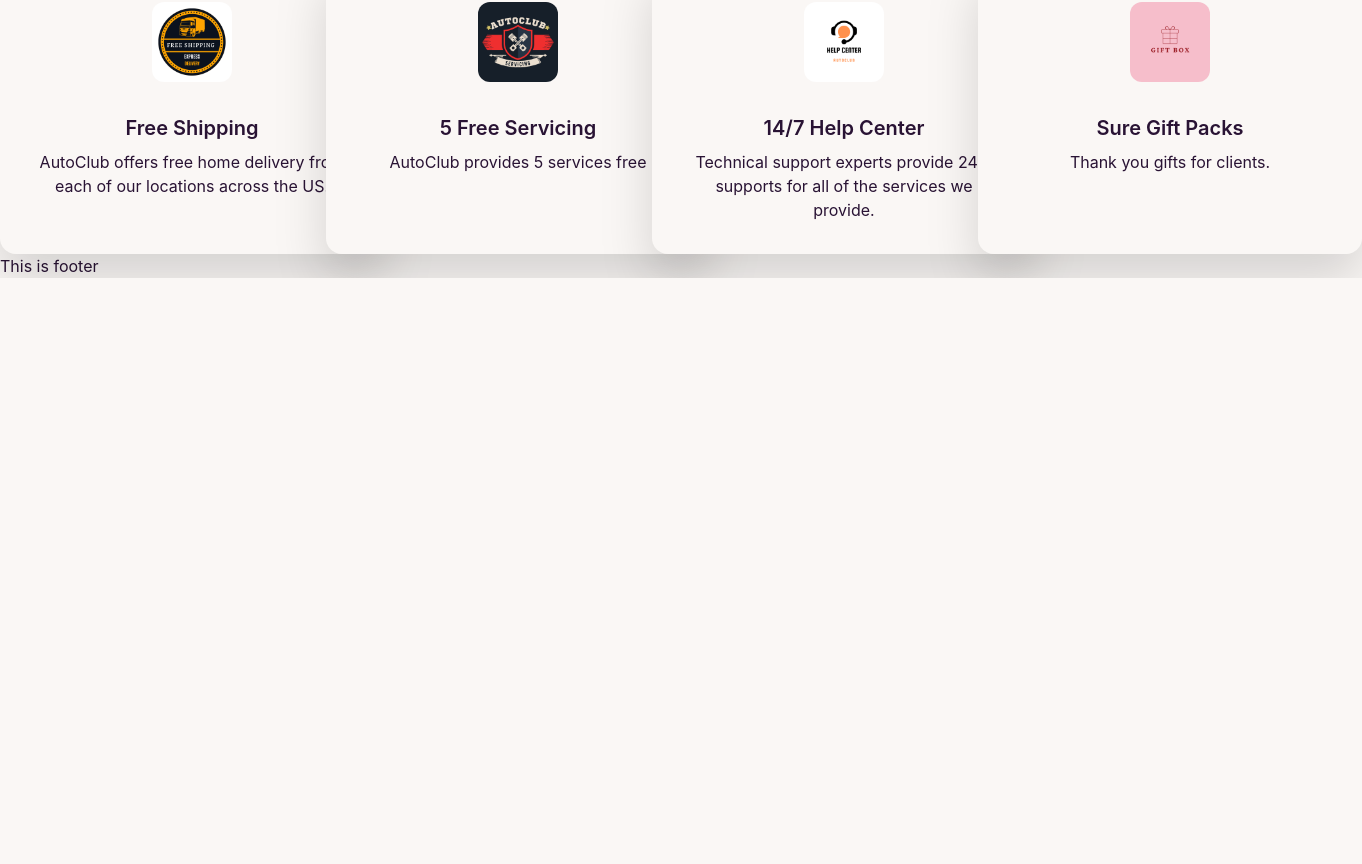
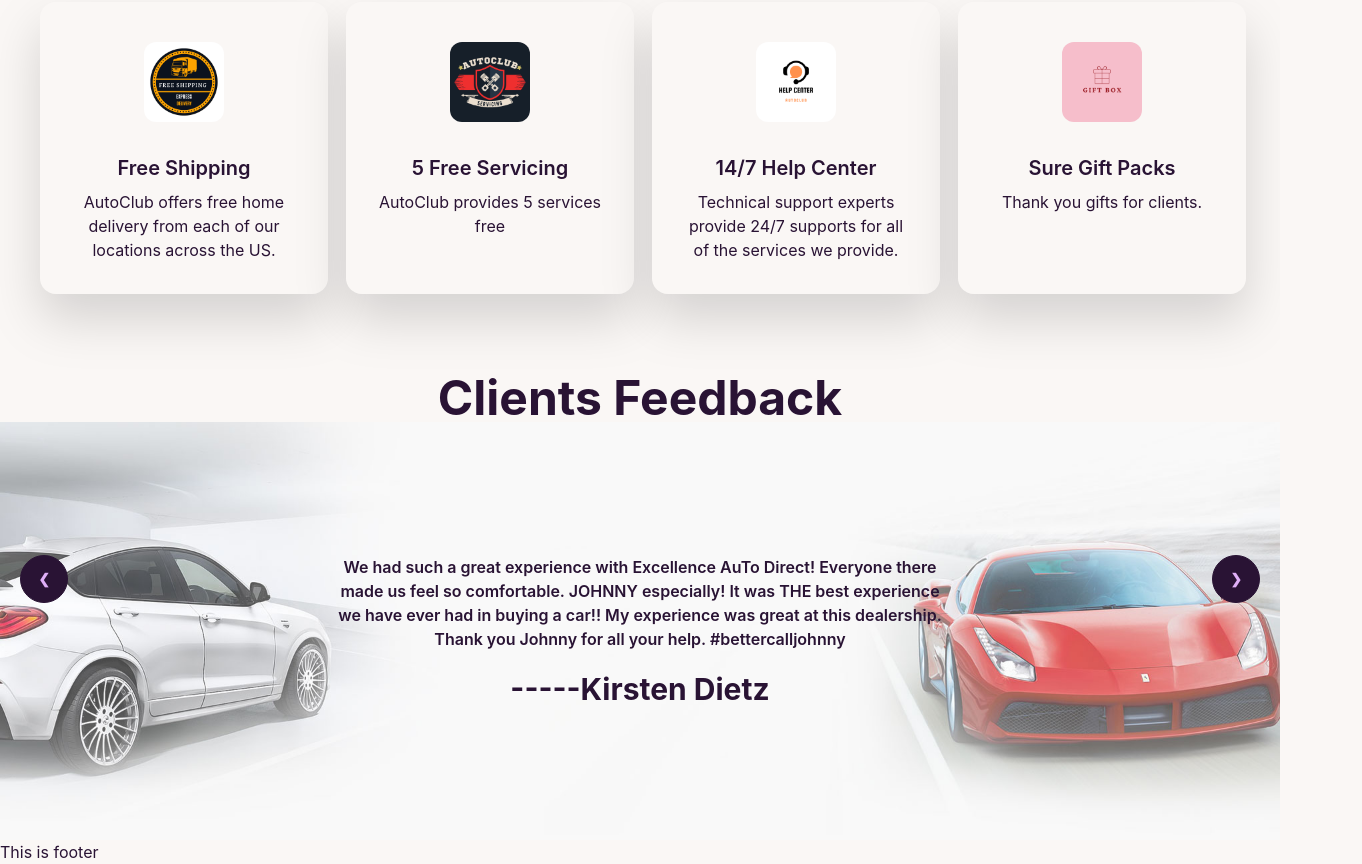
Before and after one commit to syedfarhanreza/auto-club-client, a React (Create React App) app: page / in a window 1280 px wide. Shown: the part 942-1806 px from the top of the page, 1362 px wide, since content can reach past the window. Before the commit the page ends 1220 px from the top, so only its background shows below. Built offline with nearby package versions, Linux system fonts and the light colour scheme.

Commit message:
feedback section added

```diff
--- /dev/null
+++ b/src/Pages/Home/Feedback/Feedback.js
@@ -0,0 +1,63 @@
+import React from 'react';
+import bg from '../../../assets/feedback/feedback-bg.jpg'
+const Feedback = () => {
+    return (
+       <div className='mt-10'>
+            <h1 className='text-5xl font-bold text-center'>Clients Feedback</h1>
+         <div className="carousel w-full">
+            <div id="slide1" className="carousel-item relative w-full">
+                <img src={bg} alt="Background" className="w-full" />
+                <div className="absolute flex justify-between transform -translate-y-1/2 left-5 right-5 top-1/2">
+                    <a href="#slide4" className="btn btn-circle">❮</a>
+
+                    <div className='text-center items-center w-1/2 mx-auto'>
+                        <p className='font-semibold'>We had such a great experience with Excellence AuTo Direct! Everyone there made us feel so comfortable. JOHNNY especially! It was THE best experience we have ever had in buying a car!! My experience was great at this dealership. Thank you Johnny for all your help. #bettercalljohnny</p>
+                        <h1 className='text-3xl font-bold mt-5'>-----Kirsten Dietz</h1>
+                    </div>
+
+                    <a href="#slide2" className="btn btn-circle">❯</a>
+                </div>
+            </div>
+            <div id="slide2" className="carousel-item relative w-full">
+                <img src={bg} alt="Background" className="w-full" />
+                <div className="absolute flex justify-between transform -translate-y-1/2 left-5 right-5 top-1/2">
+                    <a href="#slide1" className="btn btn-circle">❮</a>
+
+                    <div className='text-center items-center w-1/2 mx-auto'>
+                        <p className='font-semibold'>I had an absolutely amazing experience working with Excellence Auto! Honestly, the best dealership I’ve ever worked with. They are all very professional, extremely helpful and just pleasant all around. I worked mostly with Austin, Matt, and Tamara- and I couldn’t say enough kind things. Oh, and I love the car!</p>
+                        <h1 className='text-3xl font-bold mt-5'>-----Kasandra Mancillas</h1>
+                    </div>
+
+                    <a href="#slide3" className="btn btn-circle">❯</a>
+                </div>
+            </div>
+            <div id="slide3" className="carousel-item relative w-full">
+                <img src={bg} alt="Background" className="w-full" />
+                <div className="absolute flex justify-between transform -translate-y-1/2 left-5 right-5 top-1/2">
+                    <a href="#slide2" className="btn btn-circle">❮</a>
+                    <div className='text-center items-center w-1/2 mx-auto'>
+                        <p className='font-semibold'>Spent the last two months searching for a vehicle and narrowed it down to two that were conveniently located at Excellence. Austin was consistent with his communication and was a great help throughout the entire buying process. Will come back in the future!</p>
+                        <h1 className='text-3xl font-bold mt-5'>-----Bryan Artea</h1>
+                    </div>
+                    <a href="#slide4" className="btn btn-circle">❯</a>
+                </div>
+            </div>
+            <div id="slide4" className="carousel-item relative w-full">
+                <img src={bg} alt="Background" className="w-full" />
+                <div className="absolute flex justify-between transform -translate-y-1/2 left-5 right-5 top-1/2">
+                    <a href="#slide3" className="btn btn-circle">❮</a>
+
+                    <div className='text-center items-center w-1/2 mx-auto'>
+                        <p className='font-semibold'>Fantastic Experience at dealership. I went to checkout some used cars from their inventory and Leo helped me decide what is the best fit for me since I was first time car buyer. I would definitely recommend to at-least visit dealership specially if you are new buyer. You'll experience amazing service and transparency in the process.</p>
+                        <h1 className='text-3xl font-bold mt-5'>-----Black Kitty Cat</h1>
+                    </div>
+
+                    <a href="#slide1" className="btn btn-circle">❯</a>
+                </div>
+            </div>
+        </div>
+       </div>
+    );
+};
+
+export default Feedback;
--- a/src/Pages/Home/Home/Home.js
+++ b/src/Pages/Home/Home/Home.js
@@ -1,5 +1,6 @@
 import React from 'react';
 import Banner from '../Banner/Banner';
+import Feedback from '../Feedback/Feedback';
 import InfoCards from '../InfoCards/InfoCards';
 
 const Home = () => {
@@ -7,6 +8,7 @@ const Home = () => {
         <div>
             <Banner></Banner>
             <InfoCards></InfoCards>
+            <Feedback></Feedback>
         </div>
     );
 };
--- a/src/Pages/Home/InfoCards/InfoCard.js
+++ b/src/Pages/Home/InfoCards/InfoCard.js
@@ -5,7 +5,7 @@ const InfoCard = ({card}) => {
     const {name, description, icon} = card;
 
     return (
-        <div className="card w-96 bg-base-100 drop-shadow-2xl">
+        <div className="card w-72 bg-base-100 drop-shadow-2xl mx-auto">
             <figure className="px-10 pt-10">
                 <img src={icon} alt="Info" className="rounded-xl w-20" />
             </figure>
--- a/src/Pages/Home/InfoCards/InfoCards.js
+++ b/src/Pages/Home/InfoCards/InfoCards.js
@@ -36,7 +36,7 @@ const InfoCards = () => {
     ]
 
     return (
-        <div className='grid gap-6 grid-cols-1 lg:grid-cols-4 md:grid-cols-2'>
+        <div className='grid mt-8 gap-6 grid-cols-1 lg:grid-cols-4 md:grid-cols-2 p-10'>
             {
               cardData.map(card => <InfoCard
                 key={card.id}
```
Also changed, not shown: src/assets/feedback/feedback-bg.jpg (added).
